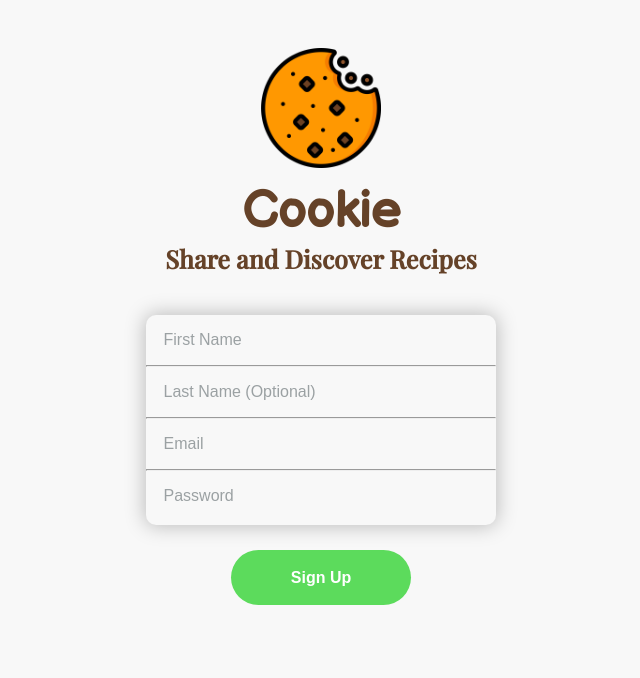
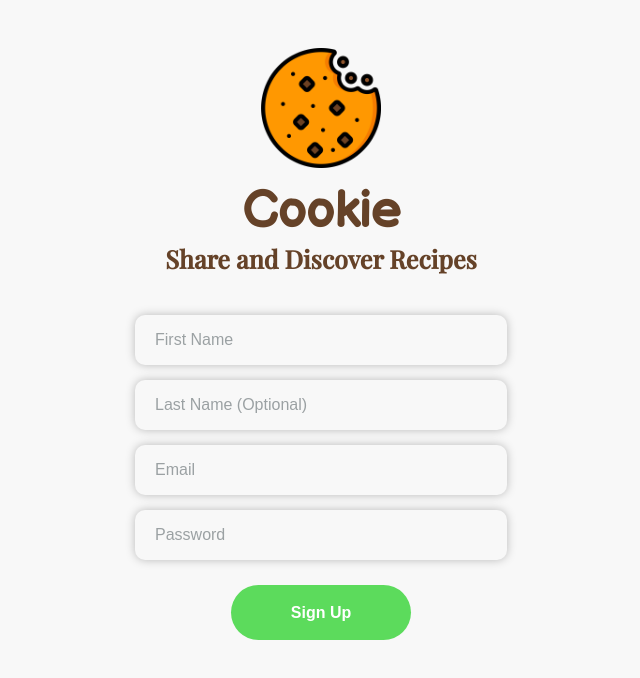
Before and after one commit to omarmohali/cookie-frontend-react, a React (Create React App) app: page / in a window 1280 px wide. Shown: the top 678 px of the page, without its empty margins (319-959 px from the left). Built offline with nearby package versions, Linux system fonts and the light colour scheme.

Commit message:
adjusting the signup screen

```diff
--- a/src/Signup/SignupView.css
+++ b/src/Signup/SignupView.css
@@ -2,17 +2,23 @@
 @import url('https://fonts.googleapis.com/css2?family=Playfair+Display:wght@500&display=swap');
 
 input {
+    padding-left: 20px;
     display: block;
-    width: 90%;
+    width: 350px;
     height: 48px;
     background: transparent;
     font-size: 16px;
-    margin: auto;
+    margin: 15px auto 0 auto;
     border: none;
+    border-radius: 10px;
+    box-shadow: 0 0 10px 0 rgba(0, 0, 0, 0.25);
 }
 
 .field-error {
     /* background-color: red; */
+    /* padding: 10px; */
+    /* display: block; */
+    /* width: 350px; */
     border: solid;
     border-width: 1px;
     border-color: red;
--- a/src/Signup/SignupView.jsx
+++ b/src/Signup/SignupView.jsx
@@ -80,21 +80,10 @@ function SignupView() {
             <img className="image" src={cookieLogo} alt="cookie-logo"/>
             <h1 className="title">Cookie</h1>
             <h3 className="subtitle">Share and Discover Recipes</h3>
-            <div className="fields-container">
-                <div className={showFirstNameError ? "field-error" : ""}>
-                    <input  onChange= { firstNameChanged } type="text" placeholder="First Name"/>
-                </div>
-                <hr/>
-                <input onChange= { lastNameChanged } type="text" placeholder="Last Name (Optional)"/>
-                <hr/>
-                <div className={showEmailError ? "field-error" : ""}>
-                    <input onChange= { emailChanged } type="email" placeholder="Email"/>
-                </div>
-                <hr/>
-                <div className={showPasswordError ? "field-error" : ""}>
-                    <input onChange= { passwordChanged } type="password" placeholder="Password"/>
-                </div>
-            </div>
+            <input className={showFirstNameError ? "field-error" : ""} onChange= { firstNameChanged } type="text" placeholder="First Name"/>
+            <input onChange= { lastNameChanged } type="text" placeholder="Last Name (Optional)"/>
+            <input className={showEmailError ? "field-error" : ""} onChange= { emailChanged } type="email" placeholder="Email"/>
+            <input className={showPasswordError ? "field-error" : ""} onChange= { passwordChanged } type="password" placeholder="Password"/>
             <button onClick={ signupButtonClicked }><ButtonLoading loading={buttonIsLoading}/>Sign Up</button>
         </div>;
 }
```
